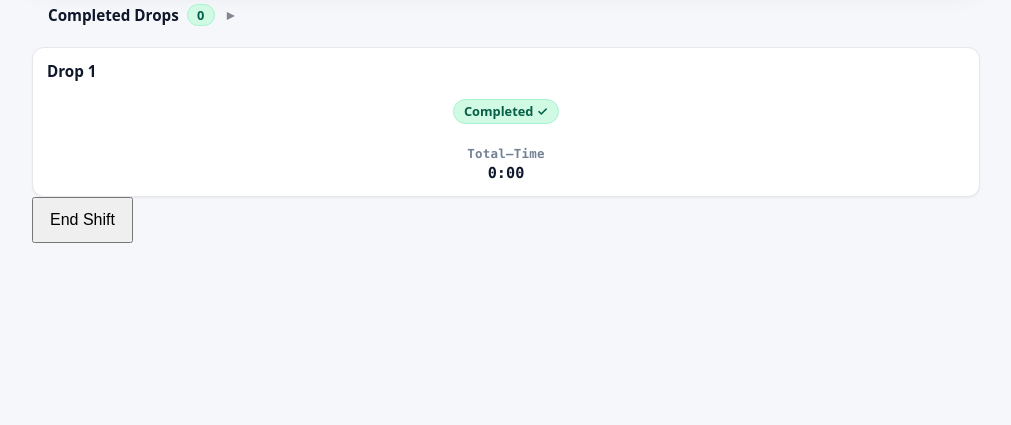
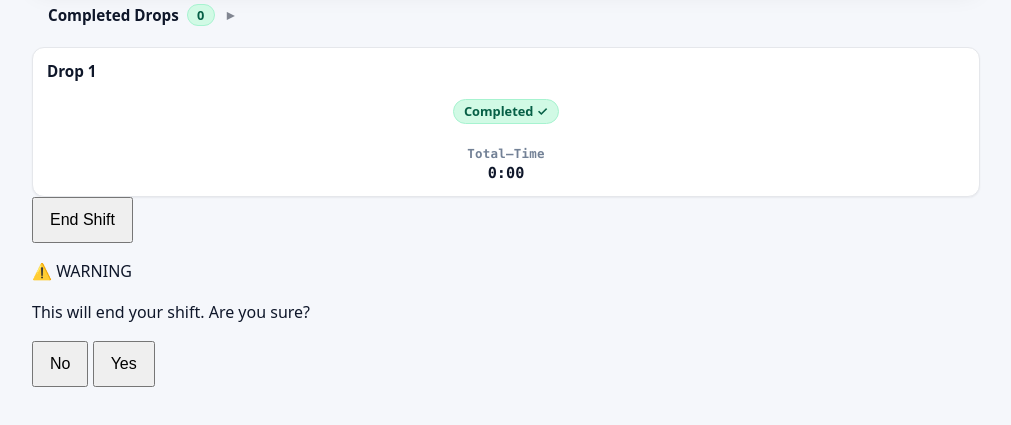
Before and after one commit to jacobduck99/delivery-tracker, a Flask app: page /index in a window 1280 px wide. Shown: the part 375-800 px from the top of the page, without its empty margins (134-1145 px from the left). Run offline with Flask 3, Linux system fonts and the light colour scheme; a user stored in the database is signed in; tables that the repository leaves empty hold one stand-in row (values such as "Sample post").

Commit message:
Wrote listener for clicks

```diff
--- a/static/js/storage.js
+++ b/static/js/storage.js
@@ -260,15 +260,26 @@ document.addEventListener("click", (e) => {
 });
 
 document.addEventListener("click", (e) => {
-  const endShiftBtn = e.target.closest(".end-shift");
-  if (!endShiftBtn) return;
+    const endShiftBtn = e.target.closest(".end-shift");
+    const modal = document.querySelector(".end-shift-modal");
 
-  e.preventDefault();
-    console.log("btn clicked!")
+    if (endShiftBtn) {
+        e.preventDefault();
+        modal.classList.add("show");
+        return;
+    }
 
-  localStorage.clear();
 
-});
+    if (e.target.closest(".confirm")) {
+        localStorage.clear();
+        modal.classList.remove("show");
+        return;
+    } else if (e.target.closest(".cancel")) {
+        modal.classList.remove("show");
+        return;
+    }
+
+    });
 
 
 
--- a/templates/index.html
+++ b/templates/index.html
@@ -102,7 +102,14 @@
       </div>
 <div>
 <button class="end-shift" type="button" name="action" value="end-shift">End Shift</button>
-</div>
+  <div class="end-shift-modal">
+    <div class="modal-box">
+<p>⚠️ WARNING</p>
+<p>This will end your shift. Are you sure?</p>
+      <button class="cancel">No</button>
+      <button class="confirm">Yes</button>
+    </div>
+  </div></div>
     {% else %}
       <p class="empty-msg">
         No drops configured yet.
```
